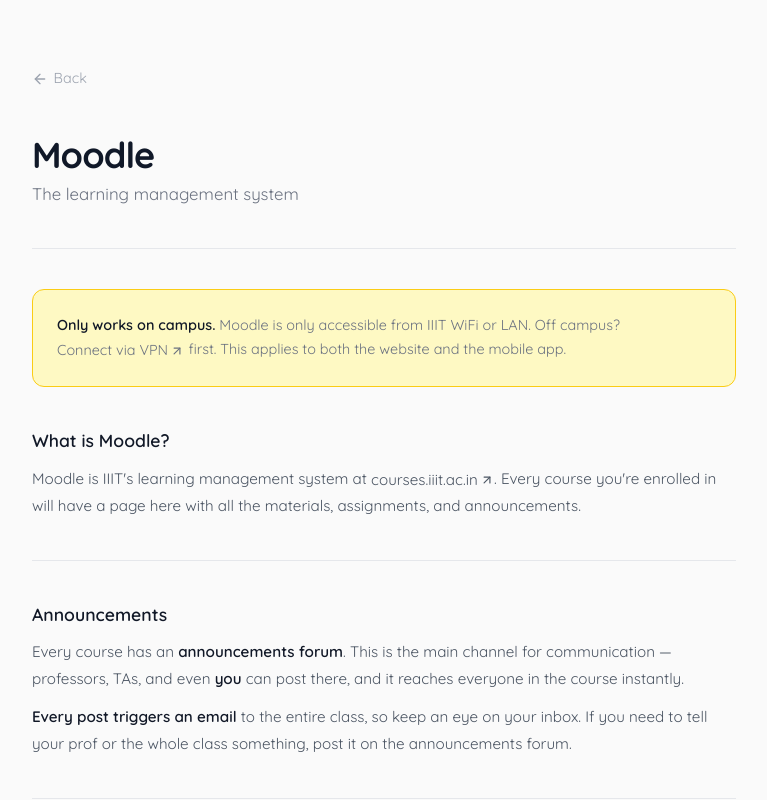
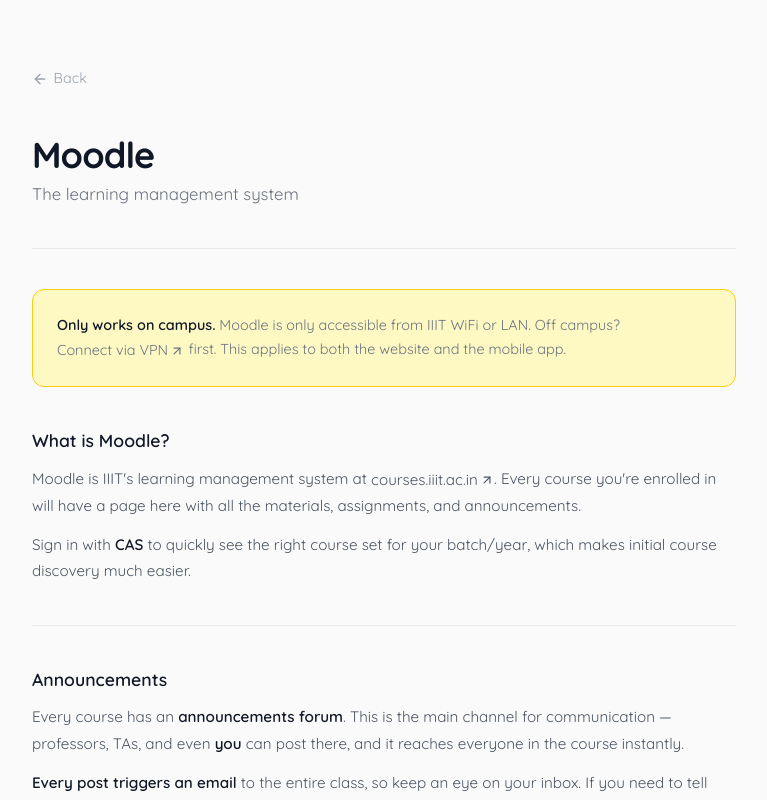
Before and after one commit to sanyamseac/itp, a SvelteKit app: page /moodle in a window 1280 px wide. Shown: the top 800 px of the page, without its empty margins (256-1023 px from the left). Built offline with nearby package versions, Linux system fonts and the light colour scheme.

Commit message:
Add CAS year-based courses note on Moodle page

```diff
--- a/src/routes/moodle/+page.svelte
+++ b/src/routes/moodle/+page.svelte
@@ -36,6 +36,10 @@
 			</a>.
 			Every course you're enrolled in will have a page here with all the materials,
 			assignments, and announcements.
+		</p>
+		<p>
+			Sign in with <strong>CAS</strong> to quickly see the right course set for your batch/year,
+			which makes initial course discovery much easier.
 		</p>
 
 		<div class="section-divider"></div>
```
